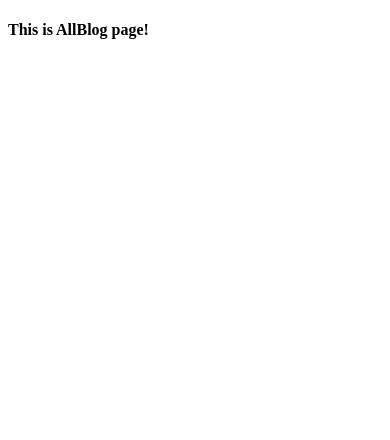
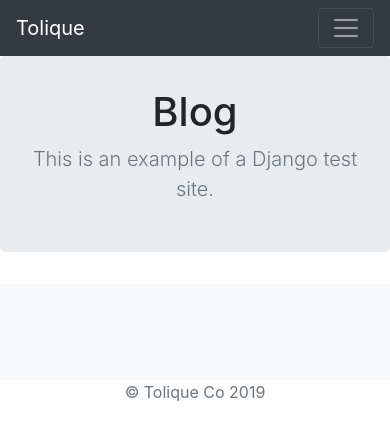
Before and after one commit to aspesivtsev/portfolio, a Django app: page /blog/ in a window 390 px wide. Shown: the top 440 px of the page. Run offline with Django 3.2, Linux system fonts and the light colour scheme; data that the repository does not hold is empty; some libraries are stand-ins or nearby versions.

Commit message:
added blog records show

```diff
--- a/blog/templates/blog/allblogs.html
+++ b/blog/templates/blog/allblogs.html
@@ -1,10 +1,109 @@
-<!DOCTYPE html>
+<!doctype html>
 <html lang="en">
-<head>
-    <meta charset="UTF-8">
-    <title>AllBlogs</title>
-</head>
-<body>
-<h4>This is AllBlog page!</h4>
-</body>
+  <head>
+    <meta charset="utf-8">
+    <meta name="viewport" content="width=device-width, initial-scale=1, shrink-to-fit=no">
+    <meta name="description" content="">
+    <meta name="author" content="Mark Otto, Jacob Thornton, and Bootstrap contributors">
+    <meta name="generator" content="Jekyll v3.8.5">
+    <title>Album example · Bootstrap</title>
+
+    <link rel="canonical" href="https://getbootstrap.com/docs/4.3/examples/album/">
+
+    <!-- Bootstrap core CSS -->
+    <link rel="stylesheet" href="https://stackpath.bootstrapcdn.com/bootstrap/4.3.1/css/bootstrap.min.css" integrity="sha384-ggOyR0iXCbMQv3Xipma34MD+dH/1fQ784/j6cY/iJTQUOhcWr7x9JvoRxT2MZw1T" crossorigin="anonymous">
+
+
+    <style>
+      .bd-placeholder-img {
+        font-size: 1.125rem;
+        text-anchor: middle;
+        -webkit-user-select: none;
+        -moz-user-select: none;
+        -ms-user-select: none;
+        user-select: none;
+      }
+
+      @media (min-width: 768px) {
+        .bd-placeholder-img-lg {
+          font-size: 3.5rem;
+        }
+      }
+    </style>
+    <!-- Custom styles for this template -->
+    <link href="album.css" rel="stylesheet">
+  </head>
+  <body>
+    <header>
+    <!--here starts the navbar navigation bar menu-->
+      <nav class="navbar navbar-expand-lg navbar-dark bg-dark">
+        <a class="navbar-brand" href="#">Tolique</a>
+        <button class="navbar-toggler" type="button" data-toggle="collapse" data-target="#navbarNav" aria-controls="navbarNav" aria-expanded="false" aria-label="Toggle navigation">
+          <span class="navbar-toggler-icon"></span>
+        </button>
+        <div class="collapse navbar-collapse" id="navbarNav">
+          <ul class="navbar-nav ml-auto">
+            <li class="nav-item">
+              <a class="nav-link" href="#">Twitter</a>
+            </li>
+            <li class="nav-item">
+              <a class="nav-link" href="#">Resume</a>
+            </li>
+            <li class="nav-item">
+              <a class="nav-link active" href="#">Blog</a>
+            </li>
+          </ul>
+        </div>
+      </nav>
+
+    </header>
+
+<main role="main">
+
+  <section class="jumbotron text-center">
+    <div class="container">
+      <h1 class="jumbotron-heading">Blog</h1>
+      <p class="lead text-muted">This is an example of a Django test site.</p>
+      <!--<p>
+
+        <a href="#" class="btn btn-secondary my-2">Secondary action</a>
+      </p>-->
+    </div>
+  </section>
+
+    <div class="album py-5 bg-light">
+        <div class="container">
+
+            <div class="row">
+                {% for every_blog_record in blog.all %}
+
+                <div class="col-md-4">
+                    <div class="card mb-4 shadow-sm">
+
+
+                        <img class="bd-placeholder-img card-img-top" src="{{ every_blog_record.image.url }}" />
+                        <div class="card-body">
+                            <p class="card-text">{{ every_blog_record.title }}</p>
+                            <p class="card-text">{{ every_blog_record.pub_date }}</p>
+                            <p class="card-text">{{ every_blog_record.body }}</p>
+                        </div>
+                    </div>
+                </div>
+                {% endfor %}
+
+            </div>
+        </div>
+    </div>
+</main>
+
+<footer class="text-muted">
+  <div class="container text-center">
+    <p class="float-right">    </p>
+    <p> &copy; Tolique Co {% now "Y" %}</p>
+
+  </div>
+</footer>
+<script src="https://code.jquery.com/jquery-3.3.1.slim.min.js" integrity="sha384-q8i/X+965DzO0rT7abK41JStQIAqVgRVzpbzo5smXKp4YfRvH+8abtTE1Pi6jizo" crossorigin="anonymous"></script>
+<script src="https://cdnjs.cloudflare.com/ajax/libs/popper.js/1.14.7/umd/popper.min.js" integrity="sha384-UO2eT0CpHqdSJQ6hJty5KVphtPhzWj9WO1clHTMGa3JDZwrnQq4sF86dIHNDz0W1" crossorigin="anonymous"></script>
+<script src="https://stackpath.bootstrapcdn.com/bootstrap/4.3.1/js/bootstrap.min.js" integrity="sha384-JjSmVgyd0p3pXB1rRibZUAYoIIy6OrQ6VrjIEaFf/nJGzIxFDsf4x0xIM+B07jRM" crossorigin="anonymous"></script>
 </html>
```
